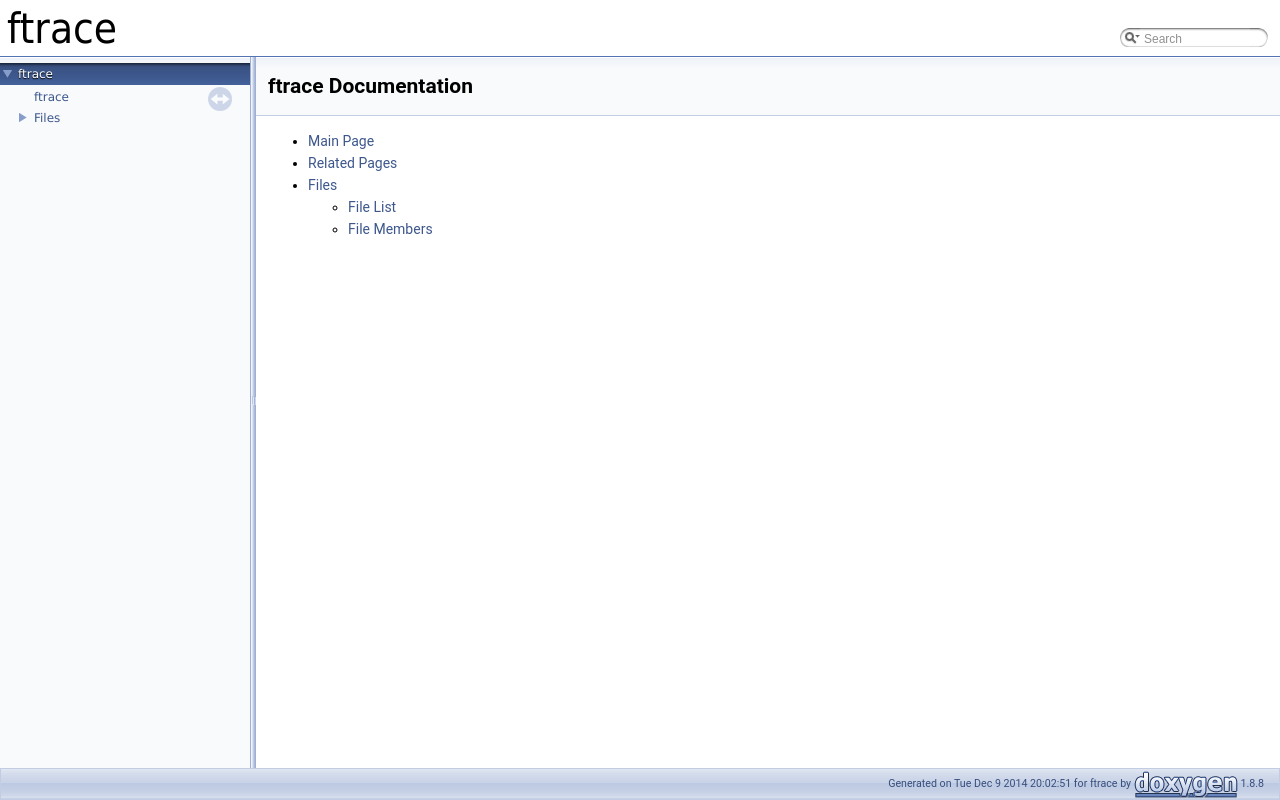
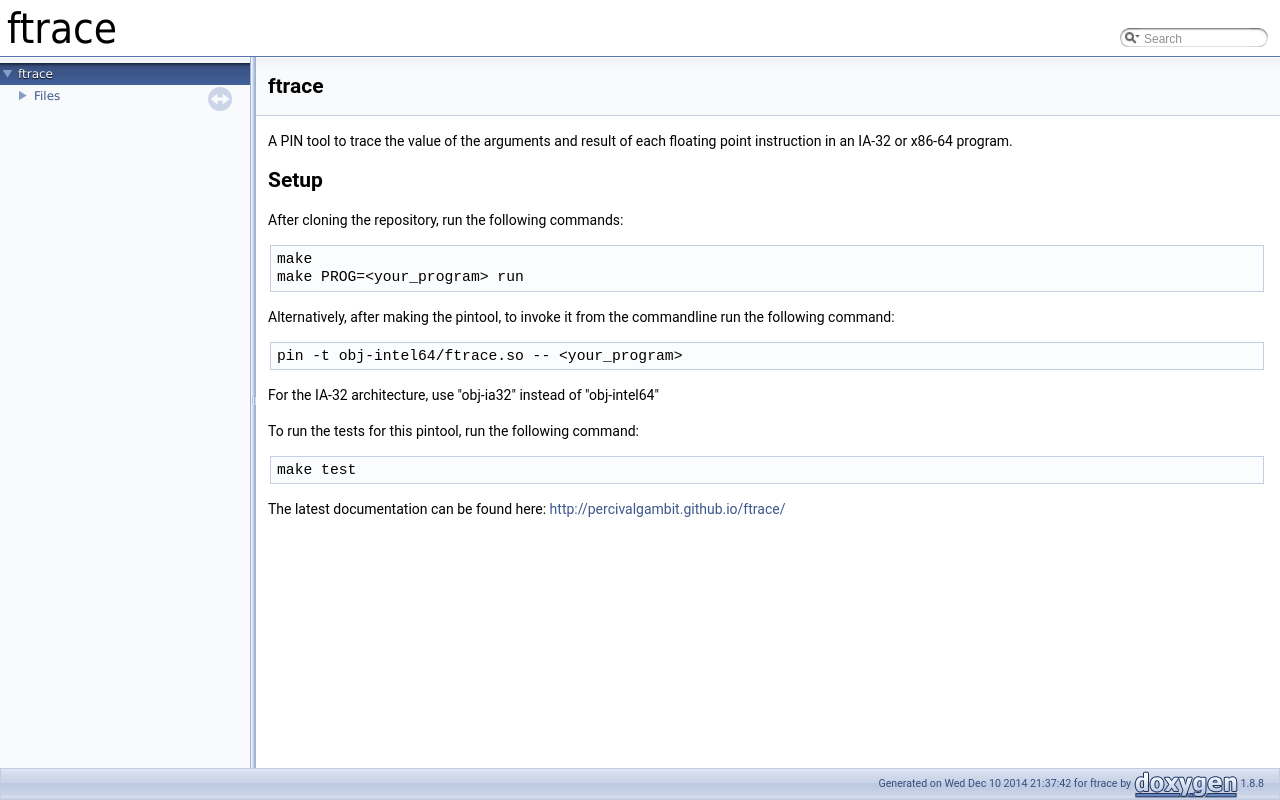
Before and after one commit to percivalgambit/NEAT, a plain HTML site: page index.html in a window 1280 px wide. Drawn offline with Linux system fonts and the light colour scheme.

Commit message:
Documentation generated 12/10/14 9:39pm

```diff
--- a/index.html
+++ b/index.html
@@ -4,7 +4,7 @@
 <meta http-equiv="Content-Type" content="text/xhtml;charset=UTF-8"/>
 <meta http-equiv="X-UA-Compatible" content="IE=9"/>
 <meta name="generator" content="Doxygen 1.8.8"/>
-<title>ftrace: Main Page</title>
+<title>ftrace: ftrace</title>
 <link href="tabs.css" rel="stylesheet" type="text/css"/>
 <script type="text/javascript" src="jquery.js"></script>
 <script type="text/javascript" src="dynsections.js"></script>
@@ -87,22 +87,23 @@ $(document).ready(function(){initNavTree('index.html','');});
 
 <div class="header">
   <div class="headertitle">
-<div class="title">ftrace Documentation</div>  </div>
+<div class="title">ftrace </div>  </div>
 </div><!--header-->
 <div class="contents">
-<ul><li><a href="index.html"><span>Main&#160;Page</span></a>
-</li><li><a href="pages.html"><span>Related&#160;Pages</span></a>
-</li><li><a href="files.html"><span>Files</span></a>
-<ul><li><a href="files.html"><span>File&#160;List</span></a>
-</li><li><a href="globals.html"><span>File&#160;Members</span></a>
-</li></ul>
-</li></ul>
-</div><!-- contents -->
+<div class="textblock"><p>A PIN tool to trace the value of the arguments and result of each floating point instruction in an IA-32 or x86-64 program.</p>
+<h2>Setup </h2>
+<p>After cloning the repository, run the following commands: </p><pre class="fragment">make
+make PROG=&lt;your_program&gt; run
+</pre><p>Alternatively, after making the pintool, to invoke it from the commandline run the following command: </p><pre class="fragment">pin -t obj-intel64/ftrace.so -- &lt;your_program&gt;
+</pre><p>For the IA-32 architecture, use "obj-ia32" instead of "obj-intel64"</p>
+<p>To run the tests for this pintool, run the following command: </p><pre class="fragment">make test
+</pre><p>The latest documentation can be found here: <a href="http://percivalgambit.github.io/ftrace/">http://percivalgambit.github.io/ftrace/</a> </p>
+</div></div><!-- contents -->
 </div><!-- doc-content -->
 <!-- start footer part -->
 <div id="nav-path" class="navpath"><!-- id is needed for treeview function! -->
   <ul>
-    <li class="footer">Generated on Tue Dec 9 2014 20:02:51 for ftrace by
+    <li class="footer">Generated on Wed Dec 10 2014 21:37:42 for ftrace by
     <a href="http://www.doxygen.org/index.html">
     <img class="footer" src="doxygen.png" alt="doxygen"/></a> 1.8.8 </li>
   </ul>
--- a/navtree.js
+++ b/navtree.js
@@ -1,7 +1,6 @@
 var NAVTREE =
 [
   [ "ftrace", "index.html", [
-    [ "ftrace", "md_README.html", null ],
     [ "Files", null, [
       [ "File List", "files.html", "files" ],
       [ "File Members", "globals.html", [
--- a/navtreeindex0.js
+++ b/navtreeindex0.js
@@ -1,22 +1,21 @@
 var NAVTREEINDEX0 =
 {
-"files.html":[1,0],
-"ftrace_8cpp.html":[1,0,0],
-"ftrace_8cpp.html#a0780e667c01391713f7ff52900cad63b":[1,0,0,6],
-"ftrace_8cpp.html#a0ddf1224851353fc92bfbff6f499fa97":[1,0,0,2],
-"ftrace_8cpp.html#a10df4774fb7bc1bae29770f4cd973d4c":[1,0,0,1],
-"ftrace_8cpp.html#a530ae3d178fff7ea0bbcf84cddda9f03":[1,0,0,5],
-"ftrace_8cpp.html#a76cdaebce86b7e654cdd544259bc4427":[1,0,0,3],
-"ftrace_8cpp.html#a9c89b15666dec97b4af91ba247b6a230":[1,0,0,7],
-"ftrace_8cpp.html#aa5953dcb8b2676b7343942e31fc25a0f":[1,0,0,4],
-"ftrace_8cpp.html#aa61669c70de306a0ba47bf5878b9f806":[1,0,0,0],
-"ftrace_8cpp_source.html":[1,0,0],
-"globals.html":[1,1,0],
-"globals_func.html":[1,1,1],
+"files.html":[0,0],
+"ftrace_8cpp.html":[0,0,0],
+"ftrace_8cpp.html#a0780e667c01391713f7ff52900cad63b":[0,0,0,6],
+"ftrace_8cpp.html#a0ddf1224851353fc92bfbff6f499fa97":[0,0,0,2],
+"ftrace_8cpp.html#a10df4774fb7bc1bae29770f4cd973d4c":[0,0,0,1],
+"ftrace_8cpp.html#a530ae3d178fff7ea0bbcf84cddda9f03":[0,0,0,5],
+"ftrace_8cpp.html#a76cdaebce86b7e654cdd544259bc4427":[0,0,0,3],
+"ftrace_8cpp.html#a9c89b15666dec97b4af91ba247b6a230":[0,0,0,7],
+"ftrace_8cpp.html#aa5953dcb8b2676b7343942e31fc25a0f":[0,0,0,4],
+"ftrace_8cpp.html#aa61669c70de306a0ba47bf5878b9f806":[0,0,0,0],
+"ftrace_8cpp_source.html":[0,0,0],
+"globals.html":[0,1,0],
+"globals_func.html":[0,1,1],
 "index.html":[],
-"md_README.html":[0],
 "pages.html":[],
-"sse__sample__app_8c.html":[1,0,1],
-"sse__sample__app_8c.html#a0ddf1224851353fc92bfbff6f499fa97":[1,0,1,0],
-"sse__sample__app_8c_source.html":[1,0,1]
+"sse__sample__app_8c.html":[0,0,1],
+"sse__sample__app_8c.html#a0ddf1224851353fc92bfbff6f499fa97":[0,0,1,0],
+"sse__sample__app_8c_source.html":[0,0,1]
 };
--- a/search/all_0.js
+++ b/search/all_0.js
@@ -2,5 +2,5 @@ var searchData=
 [
   ['fini',['Fini',['../ftrace_8cpp.html#aa61669c70de306a0ba47bf5878b9f806',1,'ftrace.cpp']]],
   ['ftrace_2ecpp',['ftrace.cpp',['../ftrace_8cpp.html',1,'']]],
-  ['ftrace',['ftrace',['../md_README.html',1,'']]]
+  ['ftrace',['ftrace',['../index.html',1,'']]]
 ];
--- a/search/pages_0.js
+++ b/search/pages_0.js
@@ -1,4 +1,4 @@
 var searchData=
 [
-  ['ftrace',['ftrace',['../md_README.html',1,'']]]
+  ['ftrace',['ftrace',['../index.html',1,'']]]
 ];
```
Also changed, not shown: README_8md_source.html (+2 -2 lines), files.html (+1 -1 lines), ftrace_8cpp.html (+1 -1 lines), ftrace_8cpp_source.html (+1 -1 lines), globals.html (+1 -1 lines), globals_func.html (+1 -1 lines), sse__sample__app_8c.html (+1 -1 lines), sse__sample__app_8c_source.html (+1 -1 lines).
